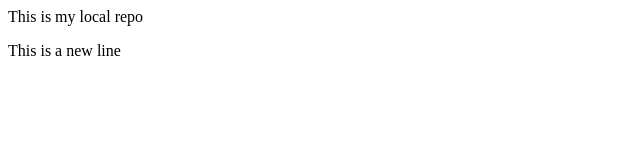
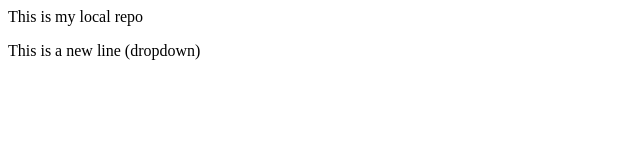
Before and after one commit to harishkavali07/localrepo, a plain HTML site: page index.html in a window 1280 px wide. Shown: the full height of the page, 0-640 px from the left. Drawn offline with Linux system fonts and the light colour scheme.

Commit message:
add dropdown

```diff
--- a/index.html
+++ b/index.html
@@ -1,2 +1,2 @@
 <p>This is my local repo</p>
-<p>This is a new line</p>
+<p>This is a new line (dropdown)</p>
```
